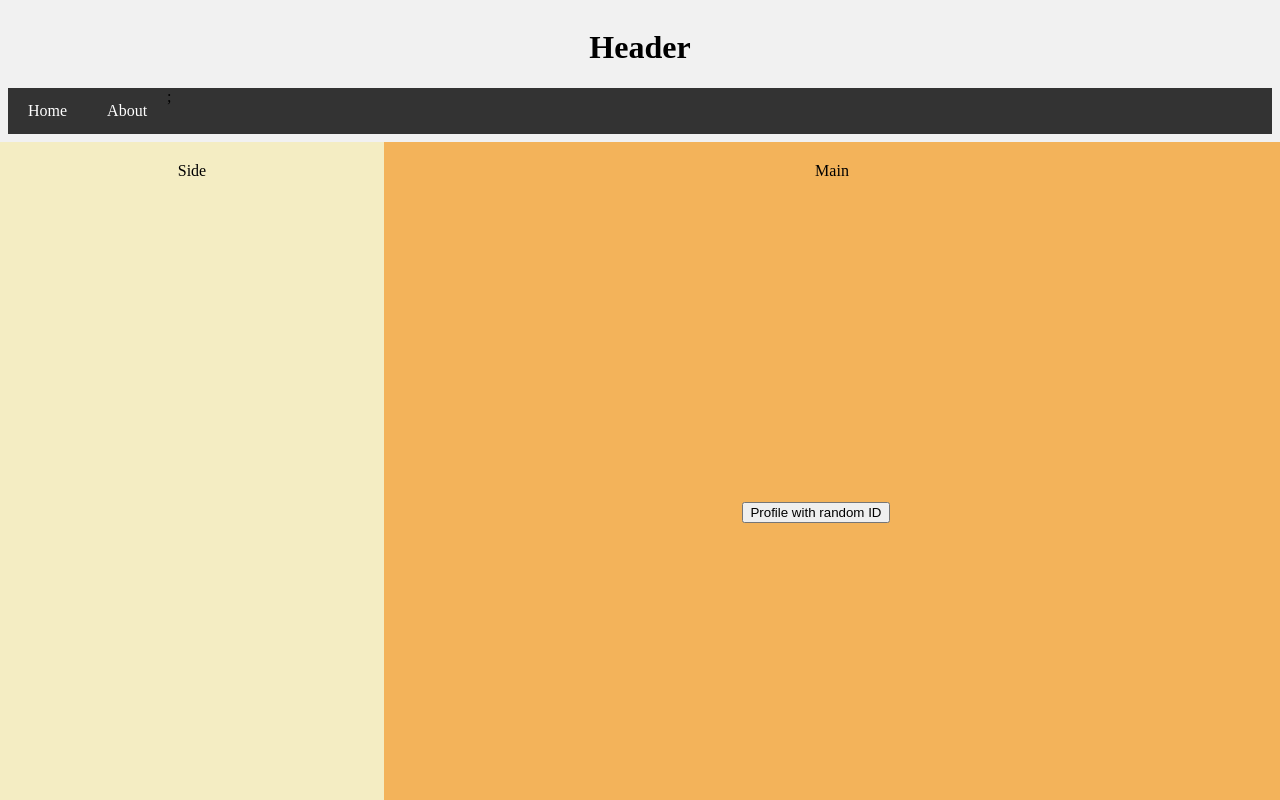
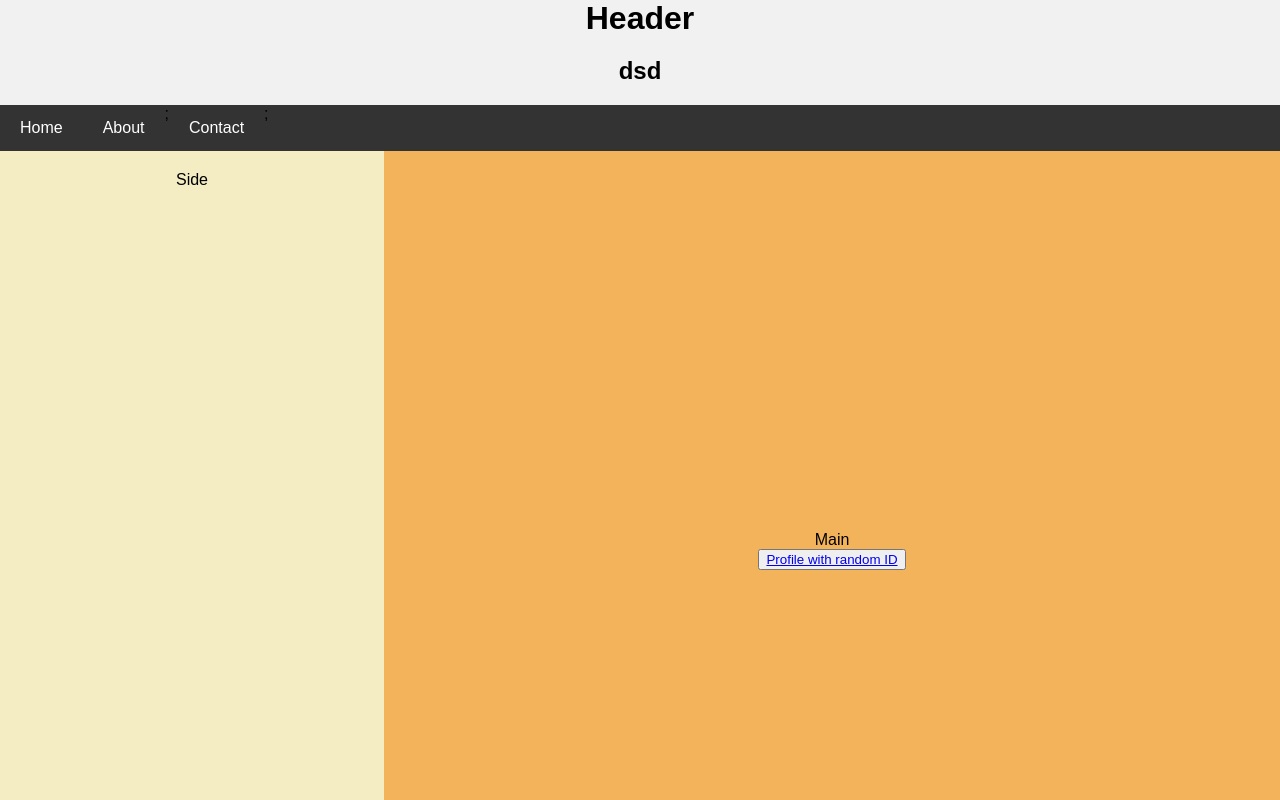
Before and after one commit to MilanaSabovljev/mini-react-project, a React (Vite) app: page / in a window 1280 px wide. Shown: the top 800 px of the page. Built offline with nearby package versions, Linux system fonts and the light colour scheme.

Commit message:
fourth commit

```diff
--- a/src/components/header.tsx
+++ b/src/components/header.tsx
@@ -2,12 +2,15 @@ import { Link } from "react-router-dom";
 
 export default function Header() {
   return (
+    <>
       <header>
         <h1>Header</h1>
+        <h2>dsd</h2>
         <nav className="navbar">
           <Link to="/">Home</Link>
-        <Link to="/about">About</Link>;
+          <Link to="/about">About</Link>;<Link to="/contact">Contact</Link>;
         </nav>
       </header>
+    </>
   );
 }
--- a/src/main.tsx
+++ b/src/main.tsx
@@ -20,6 +20,10 @@ const router = createBrowserRouter([
     path: "/profile/:id",
     element: <ProfilePage />,
   },
+  {
+    path: "/contact",
+    element: <AboutPage />,
+  },
 ]);
 
 ReactDOM.createRoot(document.getElementById("root")!).render(
--- a/src/pages/AboutPage.tsx
+++ b/src/pages/AboutPage.tsx
@@ -1,5 +1,5 @@
-import Footer from "../components/footer";
-import Header from "../components/header";
+import Footer from "../components/Footer";
+import Header from "../components/Header";
 
 export default function AboutPage() {
   return (
--- a/src/pages/HomePage.tsx
+++ b/src/pages/HomePage.tsx
@@ -1,10 +1,31 @@
 import { Link } from "react-router-dom";
-import Footer from "../components/footer";
-import Header from "../components/header";
-import "../styless.css";
+import Footer from "../components/Footer";
+import Header from "../components/Header";
+import "../styles.css";
 
 export default function HomePage() {
   const id = Math.floor(Math.random() * 10);
+
+  const userList = [
+    {
+      id: 1,
+      name: "Marko Markovic",
+      imageUrl: "https://picsum.photos/300/200",
+      description: "lorem ipsum isecak od 20 karaktera",
+    },
+    {
+      id: 2,
+      name: "Nina Nikolic",
+      imageUrl: "https://picsum.photos/300/200",
+      description: "lorem ipsum isecak od 20 karaktera",
+    },
+    {
+      id: 3,
+      name: "Jovana Jovanic",
+      imageUrl: "https://picsum.photos/300/200",
+      description: "lorem ipsum isecak od 20 karaktera",
+    },
+  ];
 
   return (
     <>
@@ -14,12 +35,10 @@ export default function HomePage() {
         <div className="row">
           <div className="side">Side</div>
           <div className="main">
-            <div className="button">
-              <Link to={`/profile/${id}`}>
-                <button>Profile with random ID</button>
-              </Link>
-            </div>
-            Main
+            <div>Main</div>
+            <button className="buttonRandomId">
+              <Link to={`/profile/${id}`}>Profile with random ID</Link>
+            </button>
           </div>
         </div>
       </div>
--- a/src/pages/ProfilePage.tsx
+++ b/src/pages/ProfilePage.tsx
@@ -1,5 +1,5 @@
-import Footer from "../components/footer";
-import Header from "../components/header";
+import Footer from "../components/Footer";
+import Header from "../components/Header";
 import { useParams } from "react-router";
 
 export default function ProfilePage() {
--- a/src/styless.css
+++ b/src/styles.css
@@ -1,10 +1,25 @@
 * {
   box-sizing: border-box;
+  font-family: Arial, Helvetica, sans-serif;
 }
 
 body {
   margin: 0;
   padding: 0;
+  background-color: rgb(221, 228, 228);
+}
+
+header {
+  background-color: #f1f1f1;
+  text-align: center;
+  margin: 0;
+}
+
+header h1 {
+  margin: 0;
+}
+
+.container {
 }
 
 .row {
@@ -29,19 +44,18 @@ body {
   flex-direction: column;
   height: 100vh;
   text-align: center;
-  position: relative;
+  align-content: center;
+
+  /* position: relative; */
 }
 
-.button {
-  position: absolute;
+.buttonRandomId {
+  /* position: absolute;
   top: 45%;
-  left: 40%;
-}
+  left: 50%; */
 
-header {
-  background-color: #f1f1f1;
-  text-align: center;
-  padding: 8px;
+  /* align-items: center; */
+  justify-content: center;
 }
 
 footer {
@@ -54,7 +68,6 @@ footer {
 .navbar {
   display: flex;
   background-color: #333;
-  width: 100%;
 }
 
 .navbar a {
@@ -76,7 +89,8 @@ footer {
   }
 
   .button {
-    position: absolute;
-    left: 30%;
+    /* position: absolute;
+    left: 35%;
+    top: 50%; */
   }
 }
```
Also changed, not shown: src/components/Card.tsx (added, +7 -0 lines). Lines whose indentation alone changed are shown as unchanged.
